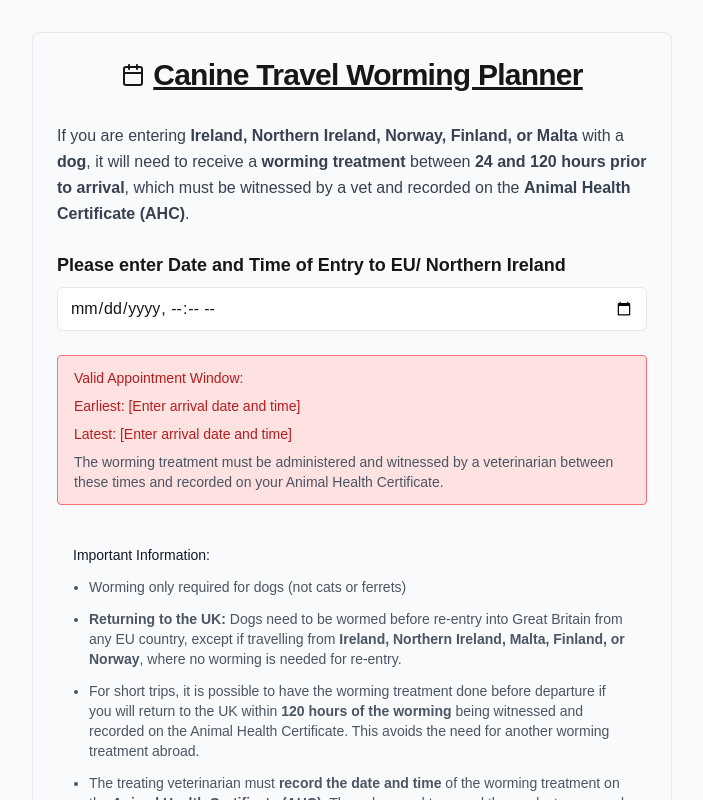
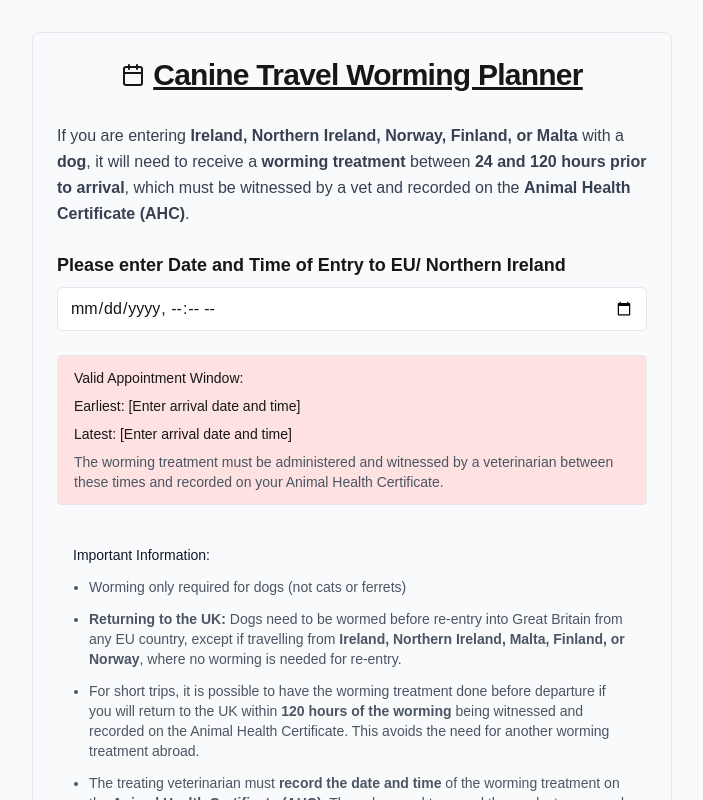
Before and after one commit to Test-s13/canine-worming-planner, a Next.js app: page / in a window 1280 px wide. Shown: the top 800 px of the page, without its empty margins (288-991 px from the left). Built offline with nearby package versions, Linux system fonts and the light colour scheme.

Commit message:
Fixed structure for Alert and added conditional background color

```diff
--- a/src/components/ui/alert.tsx
+++ b/src/components/ui/alert.tsx
@@ -1,7 +1,7 @@
 import React from 'react';
 
 export const Alert: React.FC<{ children: React.ReactNode; className?: string }> = ({ children, className }) => (
-  <div className={`bg-red-100 border border-red-400 text-red-700 px-4 py-3 rounded relative ${className}`}>
+  <div className={`border px-4 py-3 rounded relative ${className}`}>
     {children}
   </div>
 );
--- a/src/components/worming-planner/index.tsx
+++ b/src/components/worming-planner/index.tsx
@@ -29,8 +29,8 @@ const WormingScheduler: React.FC = () => {
     };
   }, [travelDate]);
 
-  // Determine alert background color
-  const alertBackgroundColor = travelDate ? "bg-green-100" : "bg-red-100";
+  // Determine alert color based on whether travelDate is set
+  const alertBackgroundColor = travelDate ? 'bg-green-100' : 'bg-red-100';
 
   // Format dates for display
   const formatDateTime = (date: Date | undefined): string =>
```
